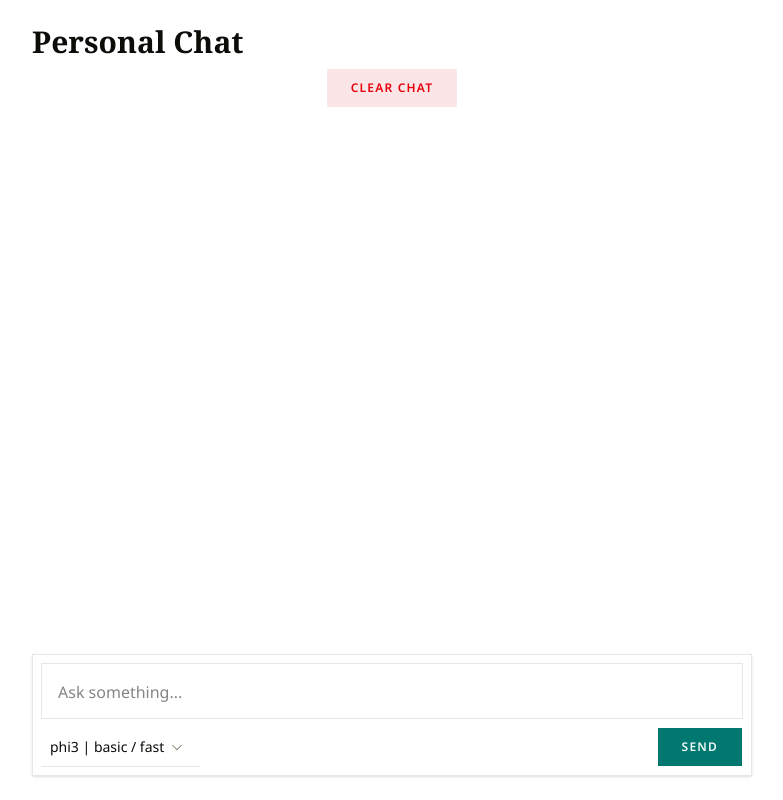
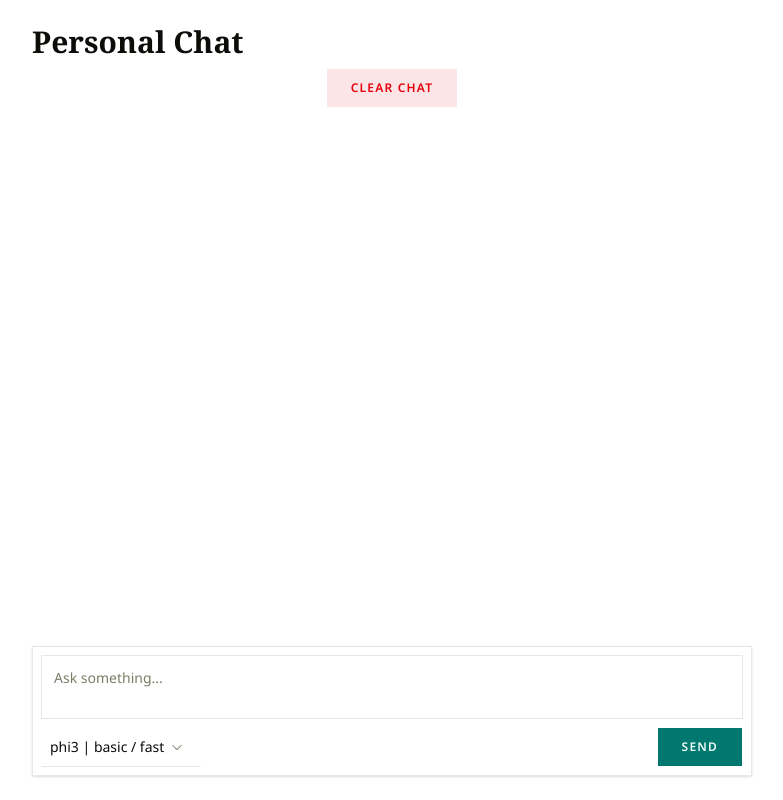
Before and after one commit to briansegs/personal-chat, a Next.js app: page / in a window 1280 px wide. Shown: the whole page, without its empty margins (248-1031 px from the left). Built offline with nearby package versions, Linux system fonts and the light colour scheme; a web font is replaced by a local one.

Commit message:
enhancement: Use shadcn textarea

```diff
--- a/src/components/InputContainer.tsx
+++ b/src/components/InputContainer.tsx
@@ -3,6 +3,7 @@ import React, { Dispatch, RefObject, SetStateAction } from "react";
 import { MessageSubmitButton } from "./MessageSubmitButton";
 import { ModelSelect } from "./ModelSelect";
 import { StatusMessage } from "./StatusMessage";
+import { Textarea } from "./ui/textarea";
 
 type InputContainerProps = {
   handleSubmit: (e: React.SubmitEvent<HTMLFormElement>) => void;
@@ -34,14 +35,14 @@ export function InputContainer({
     >
       {loading && <StatusMessage />}
 
-      <textarea
+      <Textarea
         ref={textareaRef}
         value={input}
         onChange={(e) => setInput(e.target.value)}
         onKeyDown={(e) => triggerSendMessage(e)}
-        className="w-full border p-4 resize-none"
+        placeholder="Ask something..."
         rows={1}
-        placeholder="Ask something..."
+        disabled={loading}
       />
 
       <div className="flex items-center justify-between">
--- /dev/null
+++ b/src/components/ui/textarea.tsx
@@ -0,0 +1,18 @@
+import * as React from "react";
+
+import { cn } from "@/lib/utils";
+
+function Textarea({ className, ...props }: React.ComponentProps<"textarea">) {
+  return (
+    <textarea
+      data-slot="textarea"
+      className={cn(
+        "flex field-sizing-content min-h-16 w-full resize-none rounded-none border border-input bg-transparent p-3 text-base transition-[color,border-color] outline-none placeholder:text-muted-foreground focus-visible:border-ring disabled:cursor-not-allowed disabled:opacity-50 aria-invalid:border-b-destructive md:text-sm dark:aria-invalid:border-b-destructive/50",
+        className
+      )}
+      {...props}
+    />
+  );
+}
+
+export { Textarea };
```
